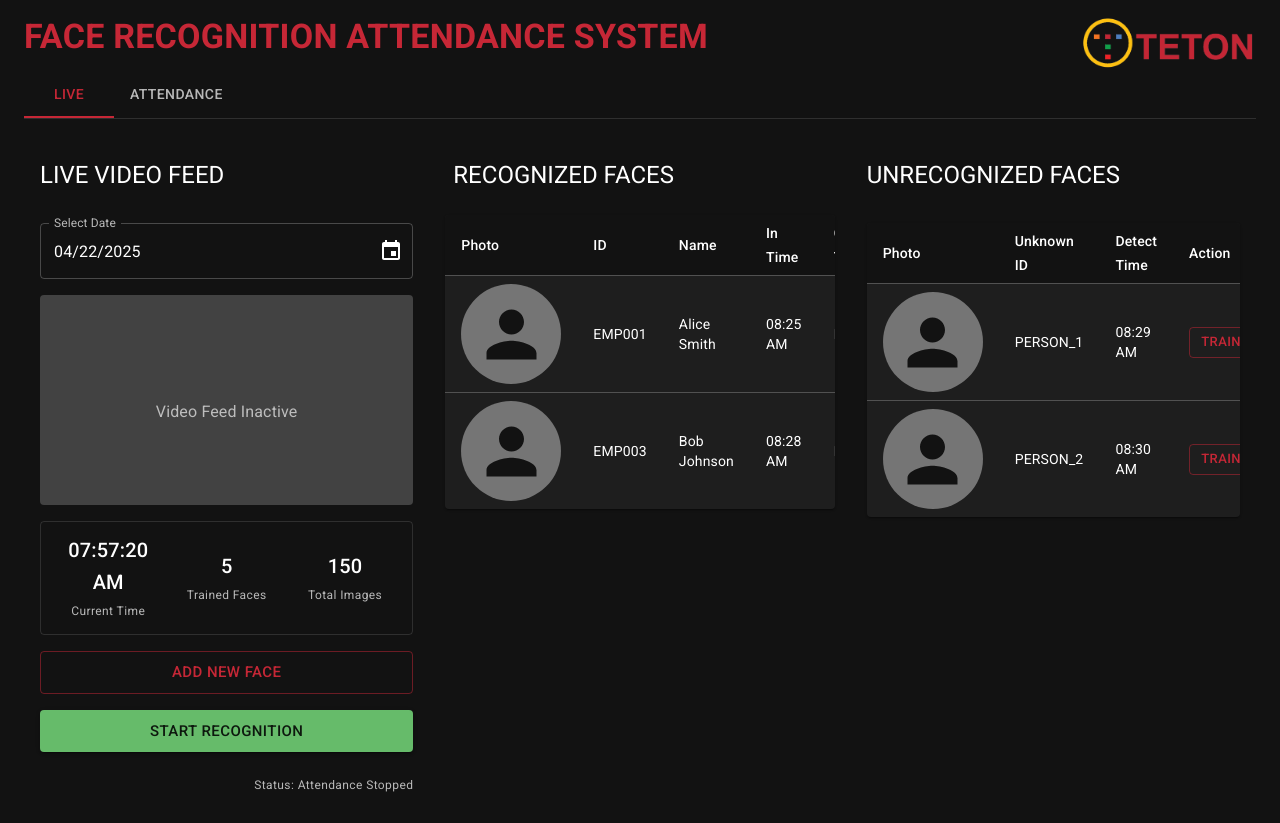
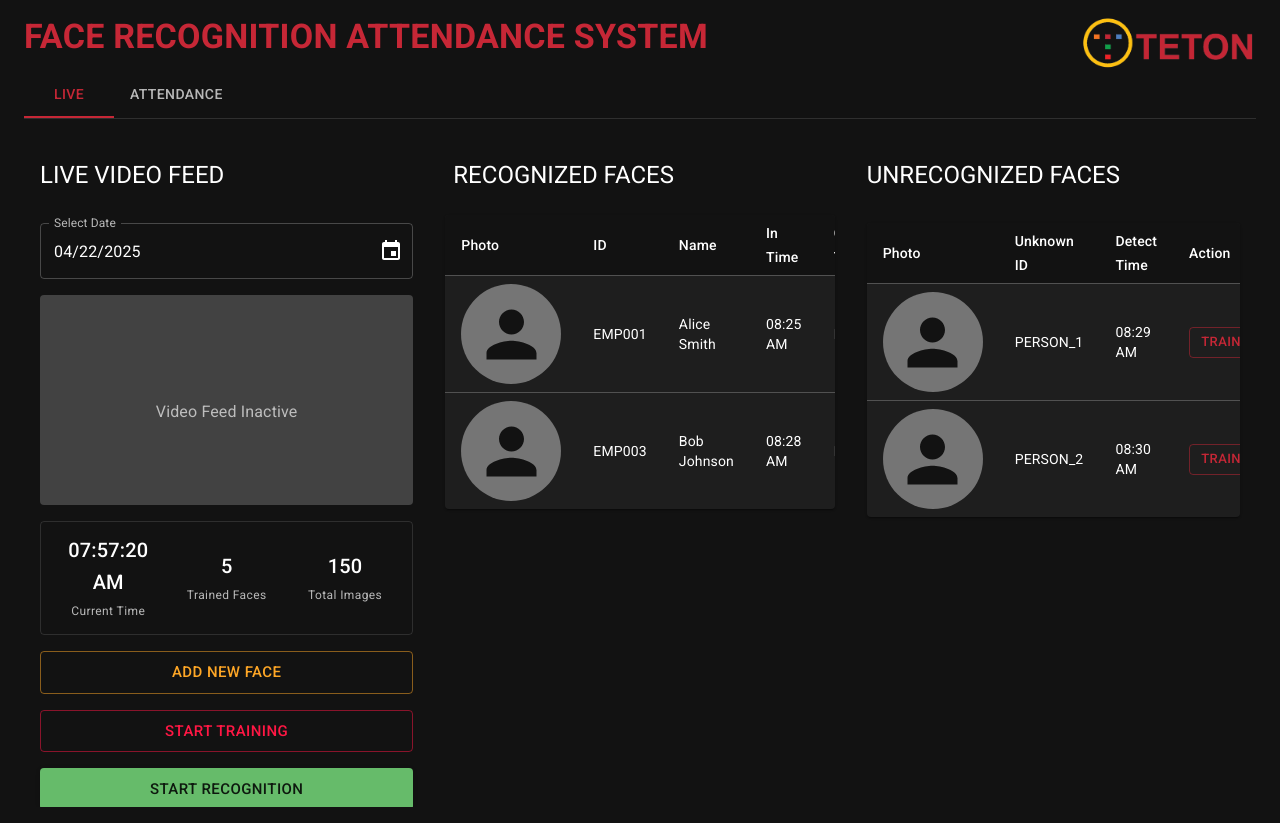
Before and after one commit to An7orAhmed/teton_face_attendance_react, a React (Vite) app: page / in a window 1280 px wide. Built offline with nearby package versions, Linux system fonts and the light colour scheme; some icons are missing.

Commit message:
start trainning button

```diff
--- a/src/App.jsx
+++ b/src/App.jsx
@@ -45,7 +45,7 @@ function App() {
 
   return (
     <LocalizationProvider dateAdapter={AdapterDateFns}>
-      <Container maxWidth="xl" sx={{ py: 2 }}>
+      <Container maxWidth="xl" sx={{ py: 2 }} >
         {/* Header Component */}
         <Header title="Face Recognition Attendance System" />
 
--- a/src/components/live/LiveVideoPanel.jsx
+++ b/src/components/live/LiveVideoPanel.jsx
@@ -64,6 +64,13 @@ function LiveVideoPanel({ selectedDate, onDateChange }) {
   const handleTrainNewFace = () => {
     setIsTrainDialogOpen(true);
   };
+
+  const handleStartTraining = () => {
+    if(isVideoStreaming) {
+      showSnackbar("Please stop capture/recognition.", "info");
+      return;
+    }
+  }
 
   const handleStartAttendance = async () => {
     try {
@@ -155,7 +162,8 @@ function LiveVideoPanel({ selectedDate, onDateChange }) {
 
         {/* Action Buttons */}
         <Stack spacing={2} direction="column">
-          <Button onClick={handleTrainNewFace} variant="outlined" size='large' fullWidth>Add New Face</Button>
+          <Button onClick={handleTrainNewFace} variant="outlined" color="warning" size='large' fullWidth>Add New Face</Button>
+          <Button onClick={handleStartTraining} variant="outlined" color="error" size='large' fullWidth>Start Training</Button>
           {!isAttendanceRunning ? (
             <Button onClick={handleStartAttendance} variant="contained" size='large' color="success" fullWidth>Start Recognition</Button>
           ) : (
--- a/src/components/live/TrainNewFaceDialog.jsx
+++ b/src/components/live/TrainNewFaceDialog.jsx
@@ -172,7 +172,7 @@ function TrainNewFaceDialog({ isOpen, setIsOpen, showSnackbar }) {
         <DialogActions sx={{ p: '16px 24px' }}> {/* Add padding to actions */}
           <Button onClick={handleClose} disabled={isSubmitting}>Cancel</Button>
           <Button type="submit" variant="contained" disabled={isSubmitting}>
-            {isSubmitting ? <CircularProgress size={24} /> : 'Start Training'}
+            {isSubmitting ? <CircularProgress size={24} /> : 'Add Face'}
           </Button>
         </DialogActions>
       </form>
```
